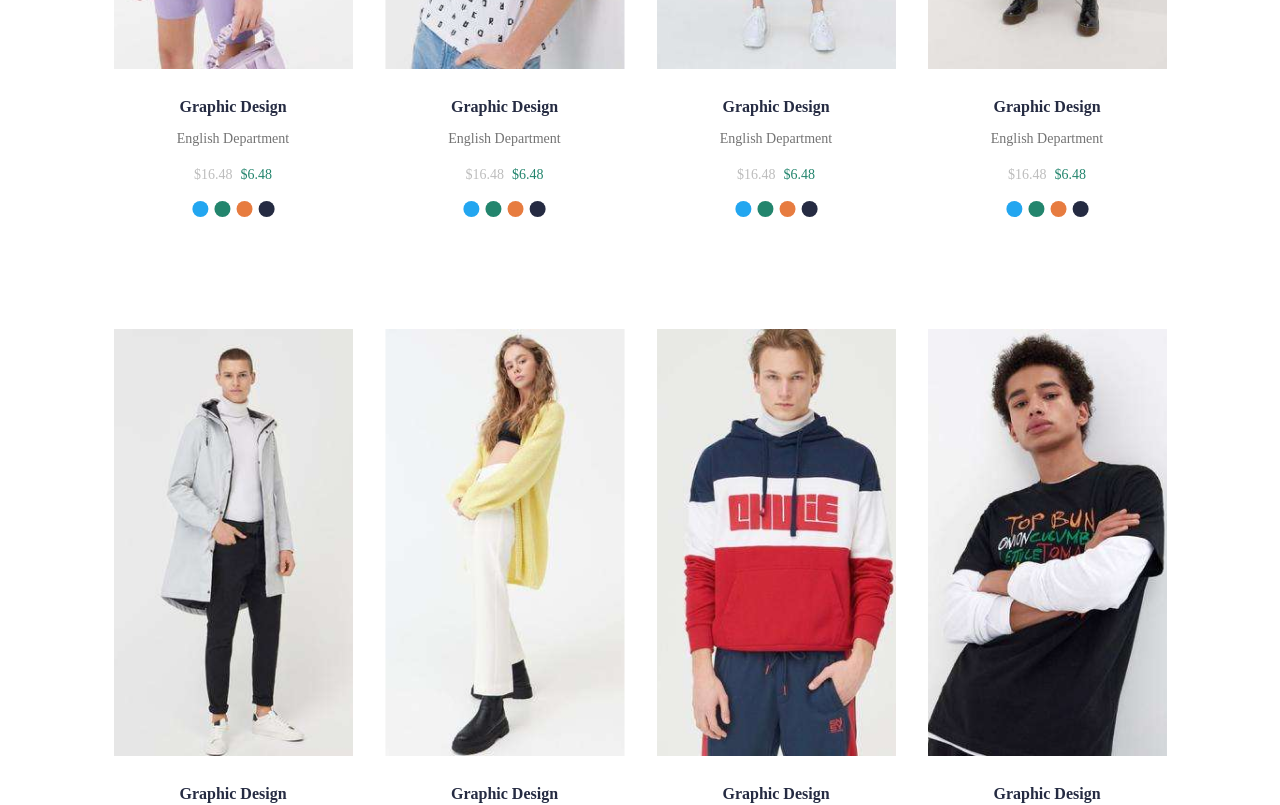
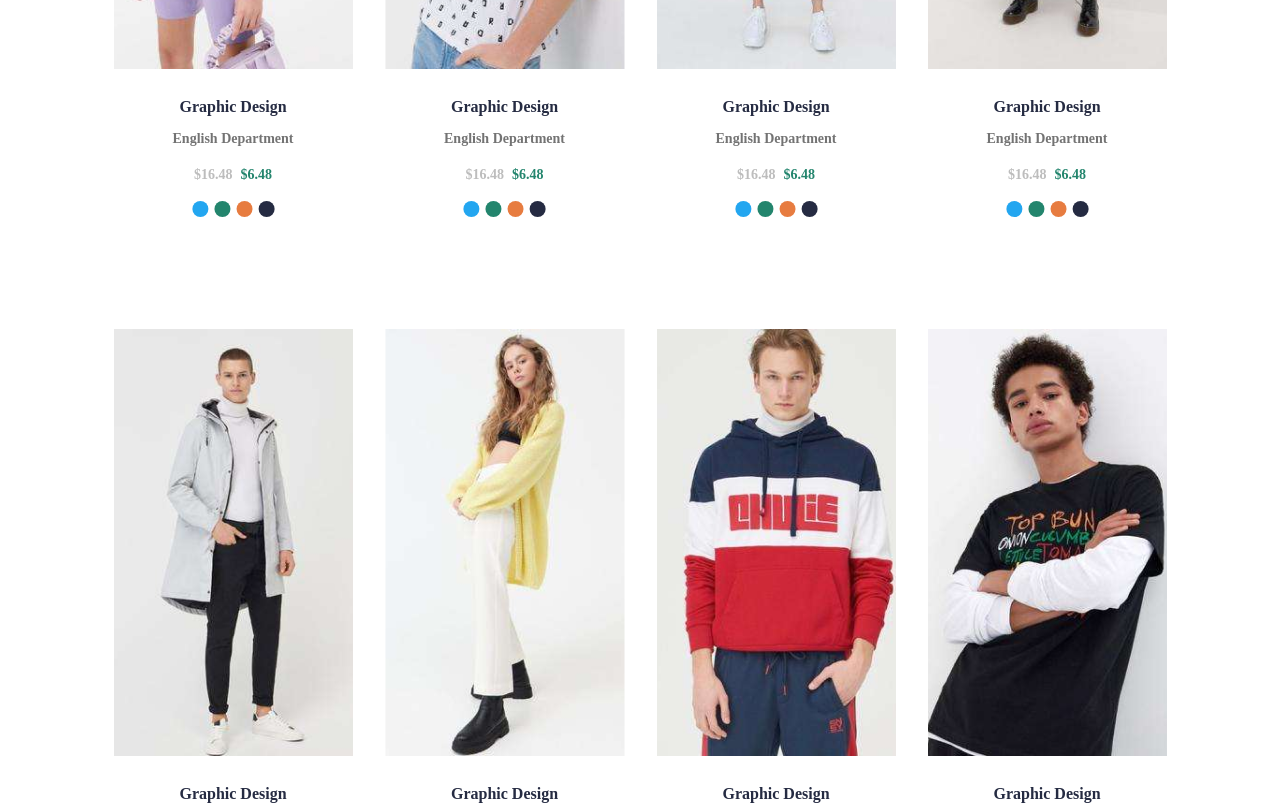
Before and after one commit to samet7ozturk/e-commerce-project, a React (Vite) app: page / in a window 1280 px wide. Shown: the part 2200-3005 px from the top of the page. Built offline with nearby package versions, Linux system fonts and the light colour scheme.

Commit message:
Add font-bold

```diff
--- a/src/components/ProductCard.jsx
+++ b/src/components/ProductCard.jsx
@@ -7,10 +7,12 @@ const ProductCard = () => {
         <h2 className="text-[#252B42] text-base leading-3 font-bold pt-8 pb-4">
           Graphic Design
         </h2>
-        <p className="text-[#737373] text-sm pb-4">English Department</p>
+        <p className="text-[#737373] text-sm font-bold pb-4">
+          English Department
+        </p>
         <div className="flex gap-2 pb-4">
-          <p className="text-[#BDBDBD] text-sm">$16.48</p>
-          <p className="text-[#23856D] text-sm">$6.48</p>
+          <p className="text-[#BDBDBD] text-sm font-bold">$16.48</p>
+          <p className="text-[#23856D] text-sm font-bold">$6.48</p>
         </div>
         <img src={svg} alt="svg" />
       </div>
```
